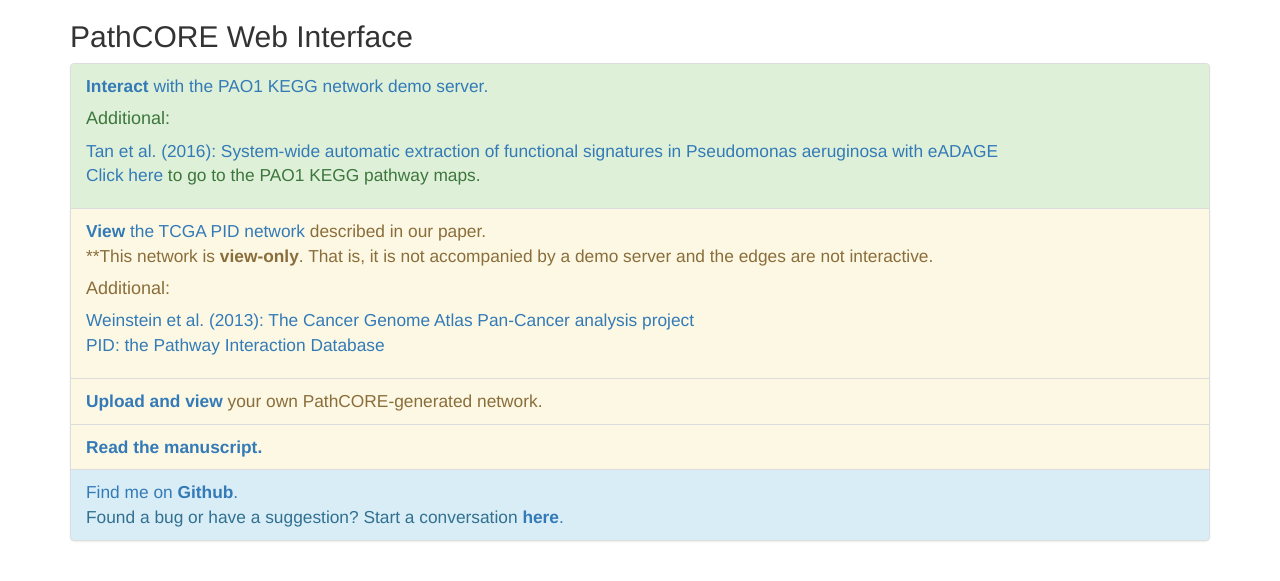
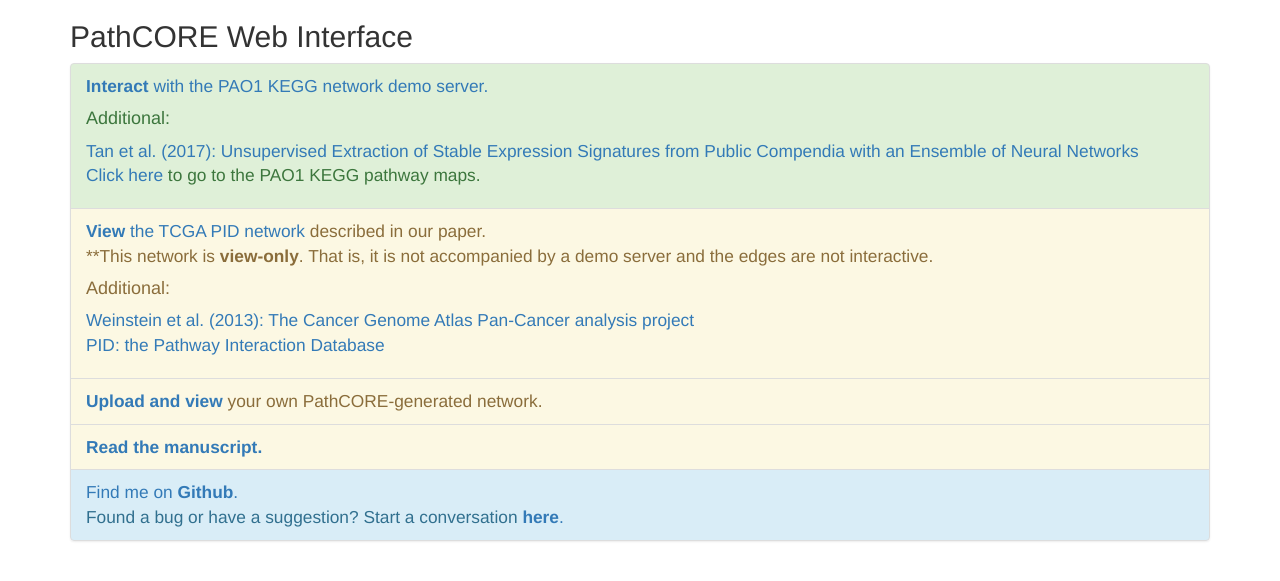
Before and after one commit to kathyxchen/PathCORE-demo, a Flask app: page / in a window 1280 px wide. Shown: the top 581 px of the page. Run offline with Flask 2, Linux system fonts and the light colour scheme; some libraries are stand-ins or nearby versions.

Commit message:
updating the eADAGE paper link and the text for a view-only network

```diff
--- a/templates/home.html
+++ b/templates/home.html
@@ -13,10 +13,9 @@
   </a>
     <h4>Additional:</h4>
     <p>
-        <a href="http://biorxiv.org/content/early/2016/10/03/078659">
-          Tan et al. (2016): System-wide automatic extraction of
-          functional signatures in Pseudomonas aeruginosa with
-          eADAGE
+        <a href="http://dx.doi.org/10.1016/j.cels.2017.06.003">
+          Tan et al. (2017): Unsupervised Extraction of Stable Expression
+          Signatures from Public Compendia with an Ensemble of Neural Networks
         </a>
         <br />
         <a href="http://www.kegg.jp/kegg-bin/show_organism?menu_type=pathway_maps&org=pae">
--- a/templates/pathcore_vis.html
+++ b/templates/pathcore_vis.html
@@ -17,6 +17,12 @@
                improve readability.
             {% if not view_only %}
                 Click on edges to view more information about each relationship.
+            {% endif %}
+            <br />
+            {% if view_only %}
+                <b>This network is view-only: edges cannot be clicked
+                   on because no demo server has been set up for the network.
+               </b>
             {% endif %}
             </p>
             <p>
```
